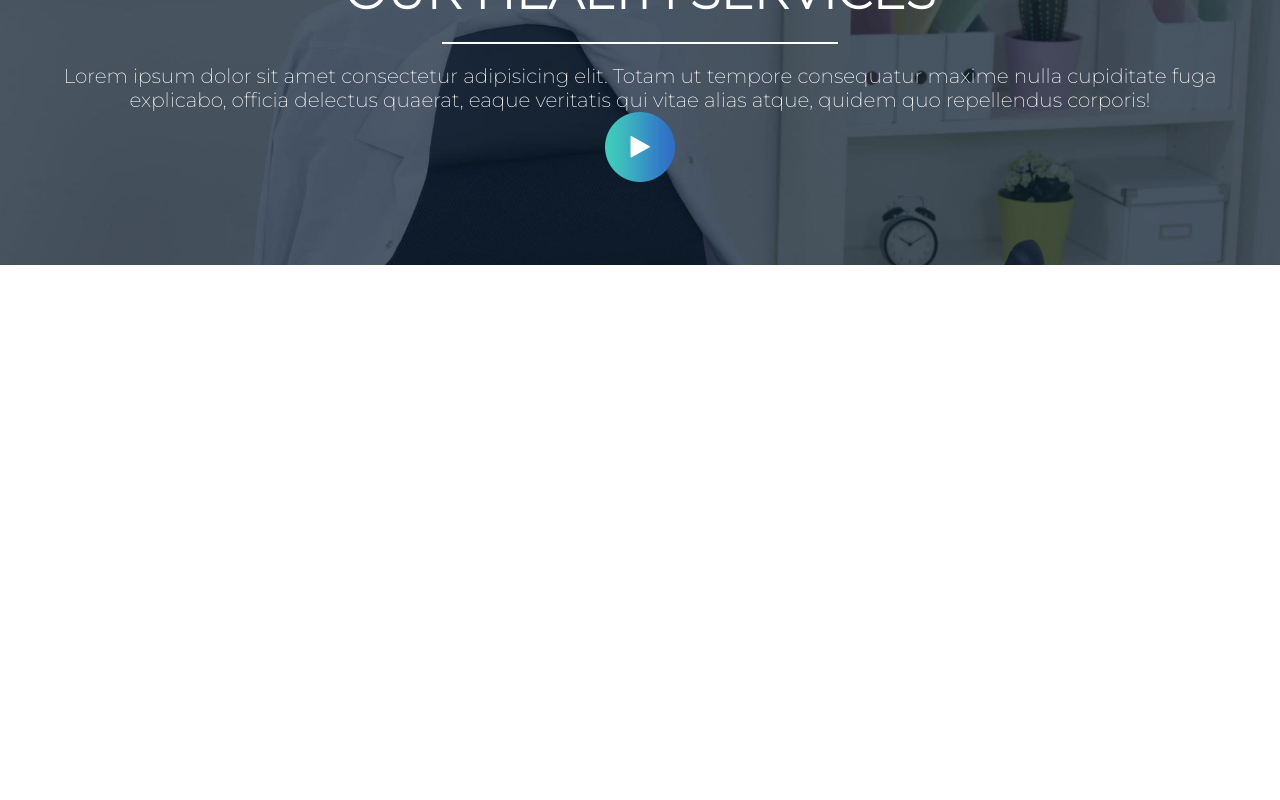
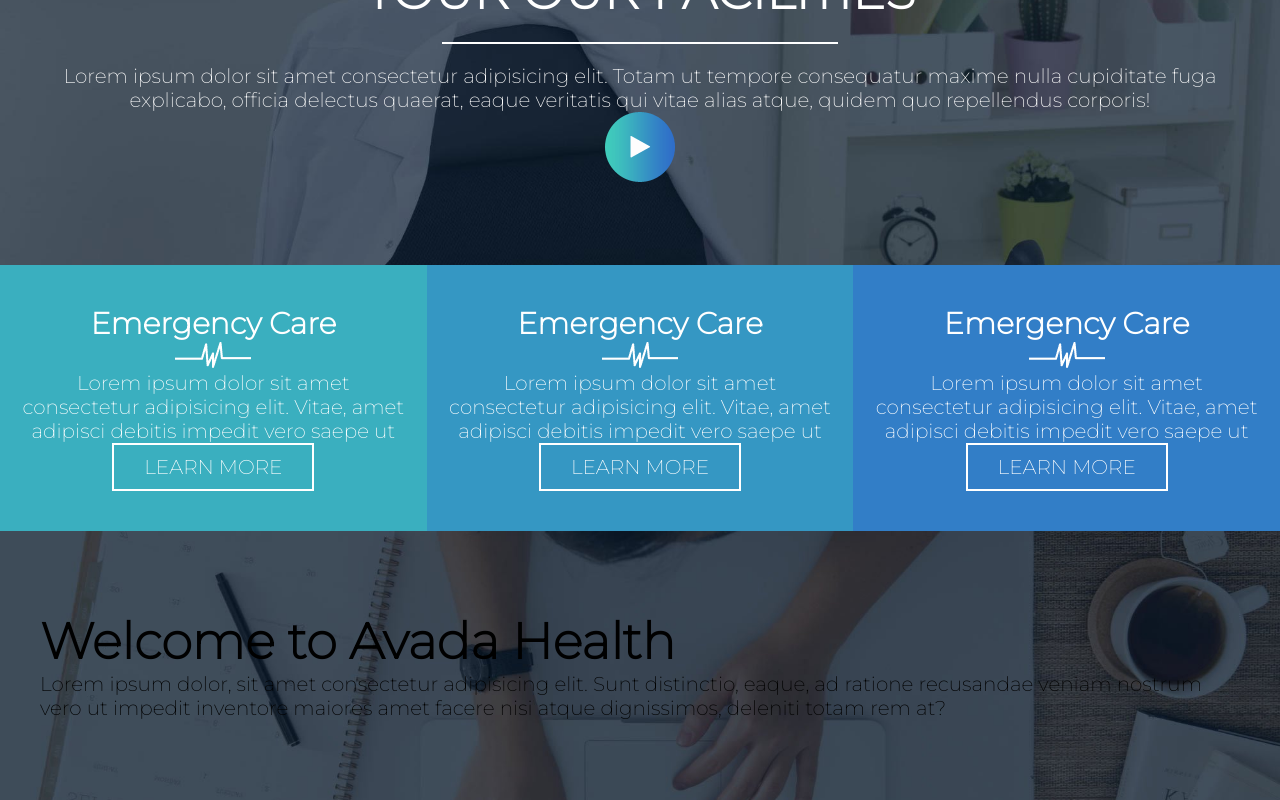
Before and after one commit to T30G10v4/proj-html-vuejs, a Vue app: page / in a window 1280 px wide. Shown: the part 3382-4182 px from the top of the page. Before the commit the page ends 3647 px from the top, so only its background shows below. Built offline with nearby package versions, Linux system fonts and the light colour scheme.

Commit message:
more section - end

```diff
--- a/src/App.vue
+++ b/src/App.vue
@@ -5,6 +5,8 @@ import AppWelcome from "./components/AppWelcome.vue";
 import AppMeet from "./components/AppMeet.vue";
 import AppServices from "./components/AppServices.vue";
 import AppTour from "./components/AppTour.vue";
+import AppMore from "./components/AppMore.vue";
+import AppAppointment from "./components/AppAppointment.vue";
 
 export default {
 
@@ -14,7 +16,9 @@ export default {
     AppWelcome,
     AppMeet,
     AppServices,
-    AppTour
+    AppTour,
+    AppMore,
+    AppAppointment
 
   }
 
@@ -29,6 +33,8 @@ export default {
   <AppMeet />
   <AppServices />
   <AppTour />
+  <AppMore />
+  <AppAppointment />
 
 </template>
 
--- /dev/null
+++ b/src/components/AppAppointment.vue
@@ -0,0 +1,45 @@
+<script>
+
+export default {
+
+    name: "AppAppointment"
+
+}
+
+</script>
+
+<template>
+
+    <section id="appointment">
+
+        <div class="container-xl">
+
+            <h2 class="font-size-50">Welcome to Avada Health</h2>
+
+            <p class="font-size-20">Lorem ipsum dolor, sit amet consectetur adipisicing elit. Sunt distinctio,
+                eaque, ad ratione recusandae veniam nostrum vero ut impedit inventore maiores amet facere nisi
+                atque dignissimos, deleniti totam rem at?
+            </p>
+
+        </div>
+
+    </section>
+
+</template>
+
+<style lang="scss" scoped>
+
+@use "../styles/partials/variables" as *;
+
+#appointment {
+
+    background-image: url("../assets/images/make-an-appointment.jpg");
+    background-position: top;
+    background-repeat: no-repeat;
+    background-size: cover;
+
+
+}
+
+
+</style>
--- /dev/null
+++ b/src/components/AppMore.vue
@@ -0,0 +1,83 @@
+<script>
+
+export default {
+
+    name: "AppMore"
+
+}
+
+</script>
+
+<template>
+
+    <section id="more" class="flex-row-center-center">
+
+        <div class="emergency col-xs-four">
+            <h3 class="font-size-30">Emergency Care</h3>
+            <img src="../assets/images/wave-divider.png" alt="">
+            <p class="font-size-20">Lorem ipsum dolor sit amet consectetur adipisicing elit. Vitae, amet adipisci debitis impedit vero saepe ut</p>
+            <a class="cta secondary" href="#">LEARN MORE</a>
+        </div>
+        <div class="expert col-xs-four">
+            <h3 class="font-size-30">Emergency Care</h3>
+            <img src="../assets/images/wave-divider.png" alt="">
+            <p class="font-size-20">Lorem ipsum dolor sit amet consectetur adipisicing elit. Vitae, amet adipisci debitis impedit vero saepe ut</p>
+            <a class="cta secondary" href="#">LEARN MORE</a>
+        </div>
+        <div class="superb col-xs-four">
+            <h3 class="font-size-30">Emergency Care</h3>
+            <img src="../assets/images/wave-divider.png" alt="">
+            <p class="font-size-20">Lorem ipsum dolor sit amet consectetur adipisicing elit. Vitae, amet adipisci debitis impedit vero saepe ut</p>
+            <a class="cta secondary" href="#">LEARN MORE</a>
+        </div>
+
+    </section>
+
+</template>
+
+<style lang="scss" scoped>
+
+@use "../styles/partials/variables" as *;
+
+
+* {
+
+    text-align: center;
+    color: $textSecondary;
+
+}
+
+
+#more {
+
+    padding: 0;
+
+    .emergency,
+    .expert,
+
+    .superb {
+
+        padding: 4rem 2rem;
+
+    }
+
+    .emergency {
+
+        background-color: $emergencyColor;
+
+    }
+
+    .expert {
+
+        background-color: $expertColor;
+
+    }
+
+    .superb {
+
+        background-color: $superbColor;
+
+    }
+
+}
+</style>
--- a/src/components/AppTour.vue
+++ b/src/components/AppTour.vue
@@ -15,7 +15,7 @@ export default {
         <div class="container-xl ">
 
             <img src="../assets/images/icon-7.png" alt="">
-            <h2 class="underline center-white font-size-50 ">OUR HEALTH SERVICES</h2>
+            <h2 class="underline center-white font-size-50 ">TOUR OUR FACILITIES</h2>
              <p class="font-size-20 ">Lorem ipsum dolor sit amet consectetur adipisicing elit. Totam ut tempore consequatur maxime nulla cupiditate fuga explicabo, officia delectus quaerat, eaque veritatis qui vitae alias atque, quidem quo repellendus corporis!</p>
              <a href="#"><img src="../assets/images/play-icon.png" alt=""></a>
 
--- a/src/styles/general.scss
+++ b/src/styles/general.scss
@@ -18,6 +18,12 @@
 
     }
 
+
+    &.secondary {
+
+        border: 2px solid white;
+
+    }
 }
 
 .primary-color {
--- a/src/styles/partials/_variables.scss
+++ b/src/styles/partials/_variables.scss
@@ -11,5 +11,9 @@ $fbColor: #3c5998;
 $twColor: #54acee;
 $igColor: #3f729b;
 
+$emergencyColor: #3aafbf;
+$expertColor: #3597c3;
+$superbColor: #327ec7;
+
 /*PADDINGS*/
 $baseSectionPaddings: 8rem;
```
